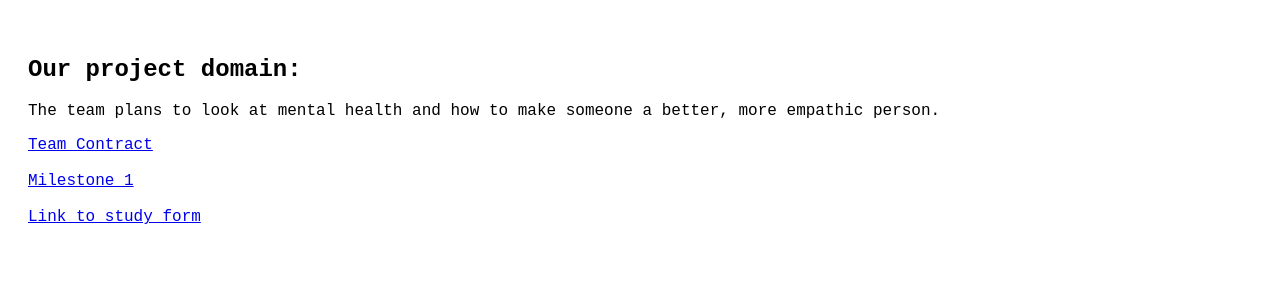
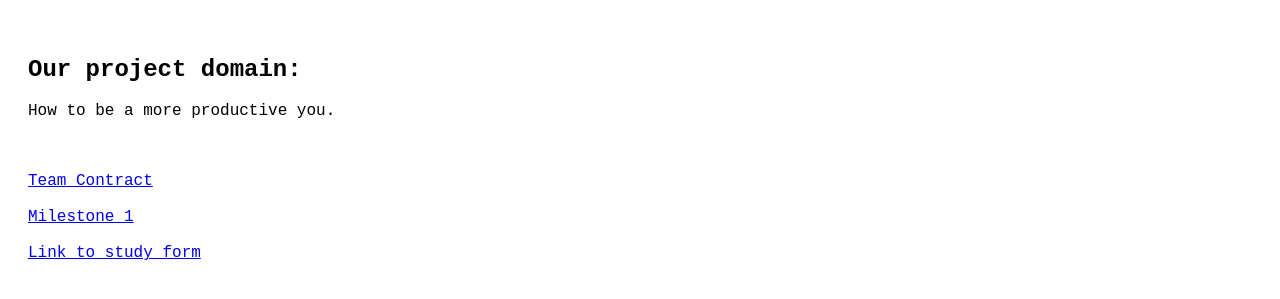
Before and after one commit to madimadx/HCI-Sensum, a plain HTML site: page index.html in a window 1280 px wide. Shown: the part 133-432 px from the top of the page. Drawn offline with Linux system fonts and the light colour scheme; a web font is replaced by a local one.

Commit message:
fixed poject domain

```diff
--- a/index.html
+++ b/index.html
@@ -28,7 +28,8 @@
     </div>
     <div class="content">
         <h2> Our project domain:</h2>
-        <p> The team plans to look at mental health and how to make someone a better, more empathic person. </p>
+        <p>How to be a more productive you.</p>
+    <br><br>
     <a href="teamContract.pdf" target="_blank">Team Contract</a>
     <br><br>
     <a href="Milestone1.pdf" target="_blank">Milestone 1</a>
```
